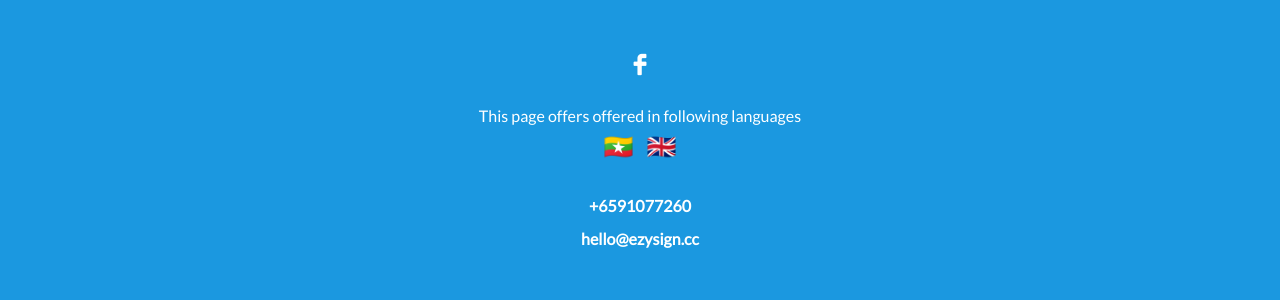
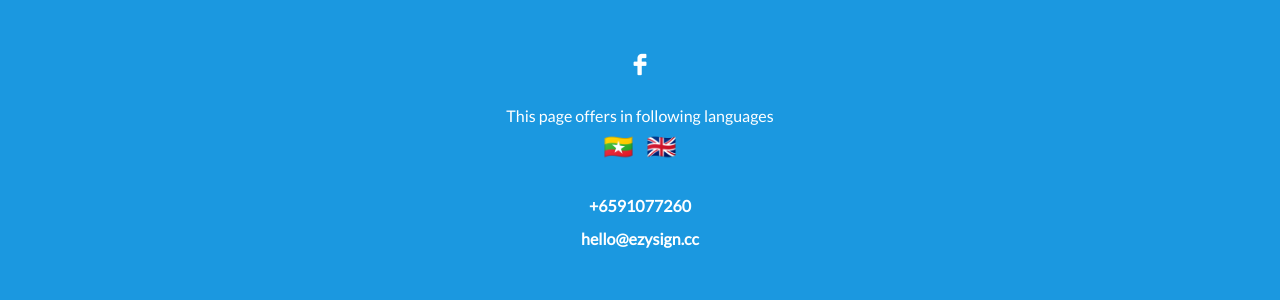
Before and after one commit to ezysign/ezysign.github.io, a Jekyll site: the page built from index.html, in a window 1280 px wide and 900 px high, scrolled down 4788 px. Shown: the part 424-724 px from the top of the window. Built offline with Jekyll 4.4.1, drawn with Linux system fonts in a browser that asks for light colours; some web fonts are replaced; a script that is not in the unit is left out.

Commit message:
spell error fixed

```diff
--- a/_data/en/texts.yml
+++ b/_data/en/texts.yml
@@ -81,4 +81,4 @@
   value: Send Message
 
 - name: lang_switch_text
-  value: This page offers offered in following languages
+  value: This page offers in following languages
--- a/_data/mm/faqs.yml
+++ b/_data/mm/faqs.yml
@@ -11,7 +11,7 @@
   question: အီလက်ထရွန်းနစ် လက်မှတ်ဆိုတာဘာလဲ။
   answer:  "အီလက်ထရွန်းနစ် လက်မှတ် ဆိုသည်မှာ စမတ်ဖုန်းမှဖြစ်စေ ကွန်ပြူတာမှဖြစ်စေ တက်ဘလက်မှဖြစ်စေ သင့်လျော်သောဆော့ဝဲလ် အကူအညီဖြင့်ရေးထိုးထားသော လူတဉီးတယောက် ၏လက်မှတ် ဖြစ်ပါသည်။
 ထိုလက်မှတ်များသည်  လက်မှတ်ထိုးထားသော အီလက်ထရွန်းနစ် စာရွက်စာတမ်း၏ တိကျမှုနှင့် ထိုစာရွက်စာတမ်း အား အစစ်အမှန် ဖြစ် စေရန်သေချာအောင် လုပ်ဆောင်ပေးပါသည်။
-ထို အီလက်ထရွန်းနစ် လက်မှတ်  များသည် စာရွက်စာတမ်းများအား online ပေါ်တွင် ခလုပ်တချက်နှိပ်ရုံမျှဖြင့် ထို စာရွက်စာတမ်းနှင့်ဆိုင်သောစာရွက်စာတမ်း ၏ အစစ်အမှတ် ဖြစ်ကြောင်းစစ်ဆေးနိုင် သည်ဖြစ်ရာ စရိတ်စကနည်းနည်းဖြင့် အချိန်တိုအတွင်း စာချုပ်ချုပ်ဆိုနိုင်မည်ဖြစ်သည်။"
+ထို အီလက်ထရွန်းနစ် လက်မှတ်  များသည် စာရွက်စာတမ်းများအား online ပေါ်တွင် ခလုပ်တချက်နှိပ်ရုံမျှဖြင့် ထို စာရွက်စာတမ်းနှင့်ဆိုင်သောစာရွက်စာတမ်း ၏ အစစ်အမှန် ဖြစ်ကြောင်းစစ်ဆေးနိုင် သည်ဖြစ်ရာ စရိတ်စကနည်းနည်းဖြင့် အချိန်တိုအတွင်း စာချုပ်ချုပ်ဆိုနိုင်မည်ဖြစ်သည်။"
 
 
 - id: faq2
```
